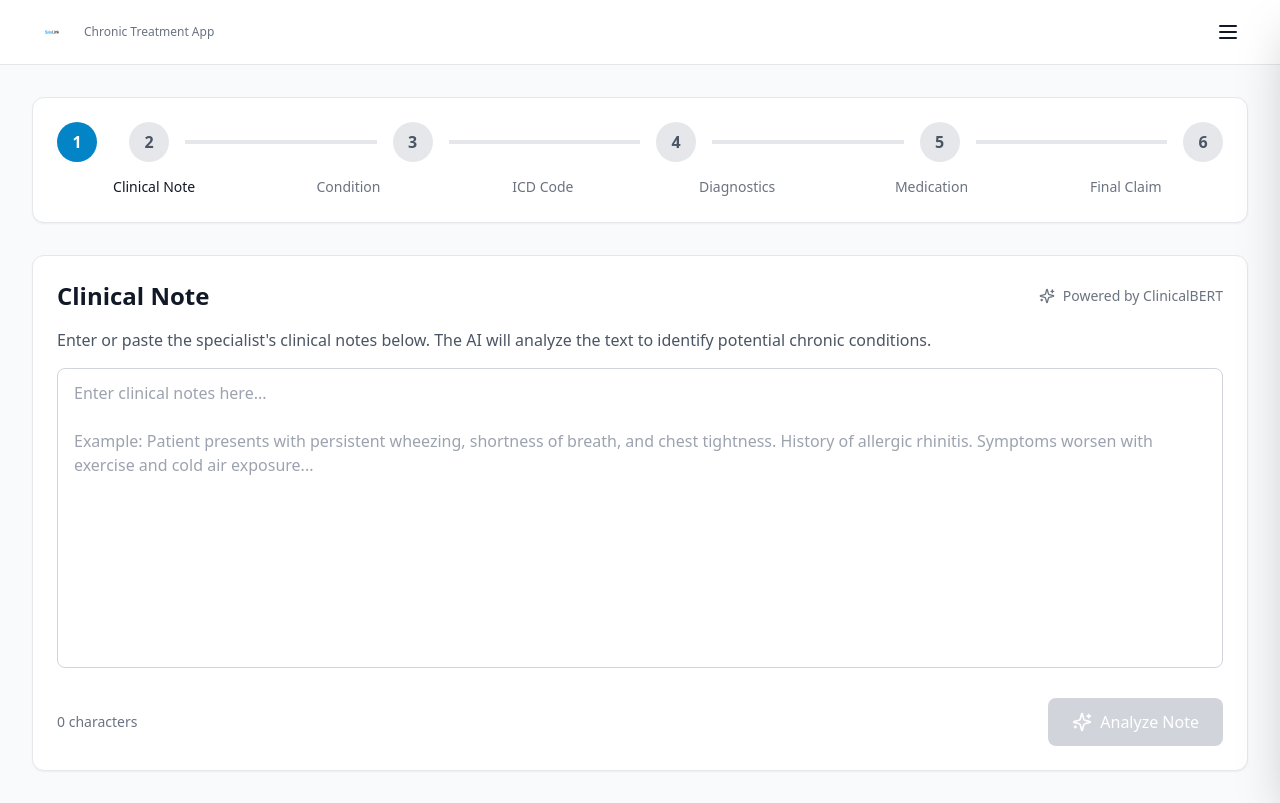
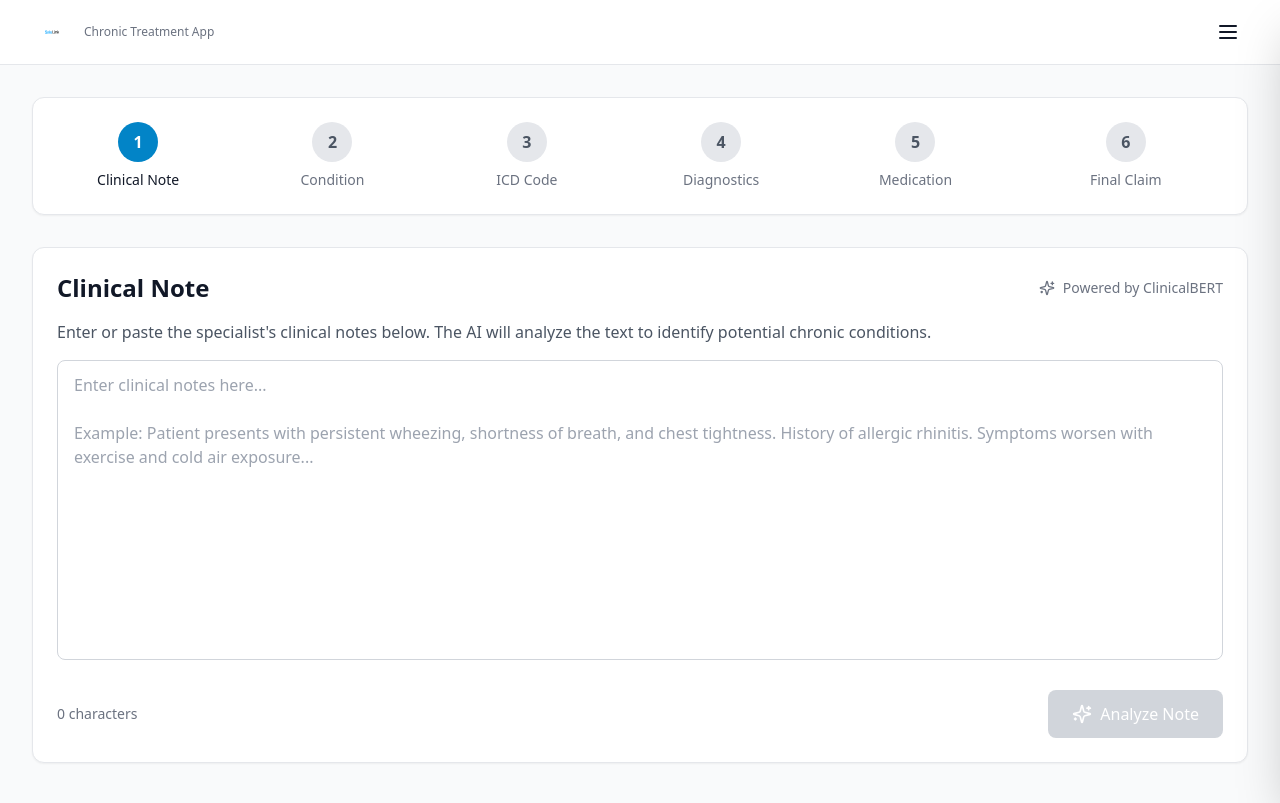
Before and after one commit to SaluLink-Design/SaluLink-Operations-Chronic-App-2-v2, a Next.js app: page / in a window 1280 px wide. Built offline with nearby package versions, Linux system fonts and the light colour scheme.

Commit message:
Updated page.tsx

```diff
--- a/app/page.tsx
+++ b/app/page.tsx
@@ -561,11 +561,10 @@ export default function Home() {
           <>
             {/* Progress Steps */}
             <div className="mb-8 bg-white rounded-xl shadow-sm border border-gray-200 p-6">
-              <div className="flex flex-col">
-                {/* Step circles and connectors */}
-                <div className="flex items-center justify-between mb-3">
-                  {steps.map((step, index) => (
-                    <div key={step.id} className="flex items-center" style={{ flex: index === 0 || index === steps.length - 1 ? '0 1 auto' : '1 1 0' }}>
+              <div className="flex items-center justify-between">
+                {steps.map((step, index) => (
+                  <div key={step.id} className="flex items-center flex-1">
+                    <div className="flex flex-col items-center w-full">
                       <div
                         className={`w-10 h-10 rounded-full flex items-center justify-center font-semibold ${
                           store.currentStep > step.id
@@ -581,28 +580,21 @@ export default function Home() {
                           step.id + 1
                         )}
                       </div>
-                      {index < steps.length - 1 && (
-                        <div
-                          className={`h-1 flex-1 mx-4 ${
-                            store.currentStep > step.id ? 'bg-green-500' : 'bg-gray-200'
-                          }`}
-                        />
-                      )}
-                    </div>
-                  ))}
-                </div>
-                {/* Step titles */}
-                <div className="flex items-start justify-between">
-                  {steps.map((step) => (
-                    <div key={`title-${step.id}`} className="flex-1 text-center" style={{ maxWidth: `${100 / steps.length}%` }}>
-                      <span className={`text-sm font-medium ${
+                      <span className={`mt-2 text-sm font-medium text-center ${
                         store.currentStep >= step.id ? 'text-gray-900' : 'text-gray-500'
                       }`}>
                         {step.title}
                       </span>
                     </div>
-                  ))}
-                </div>
+                    {index < steps.length - 1 && (
+                      <div
+                        className={`h-1 flex-1 mx-4 ${
+                          store.currentStep > step.id ? 'bg-green-500' : 'bg-gray-200'
+                        }`}
+                      />
+                    )}
+                  </div>
+                ))}
               </div>
             </div>
 
```
